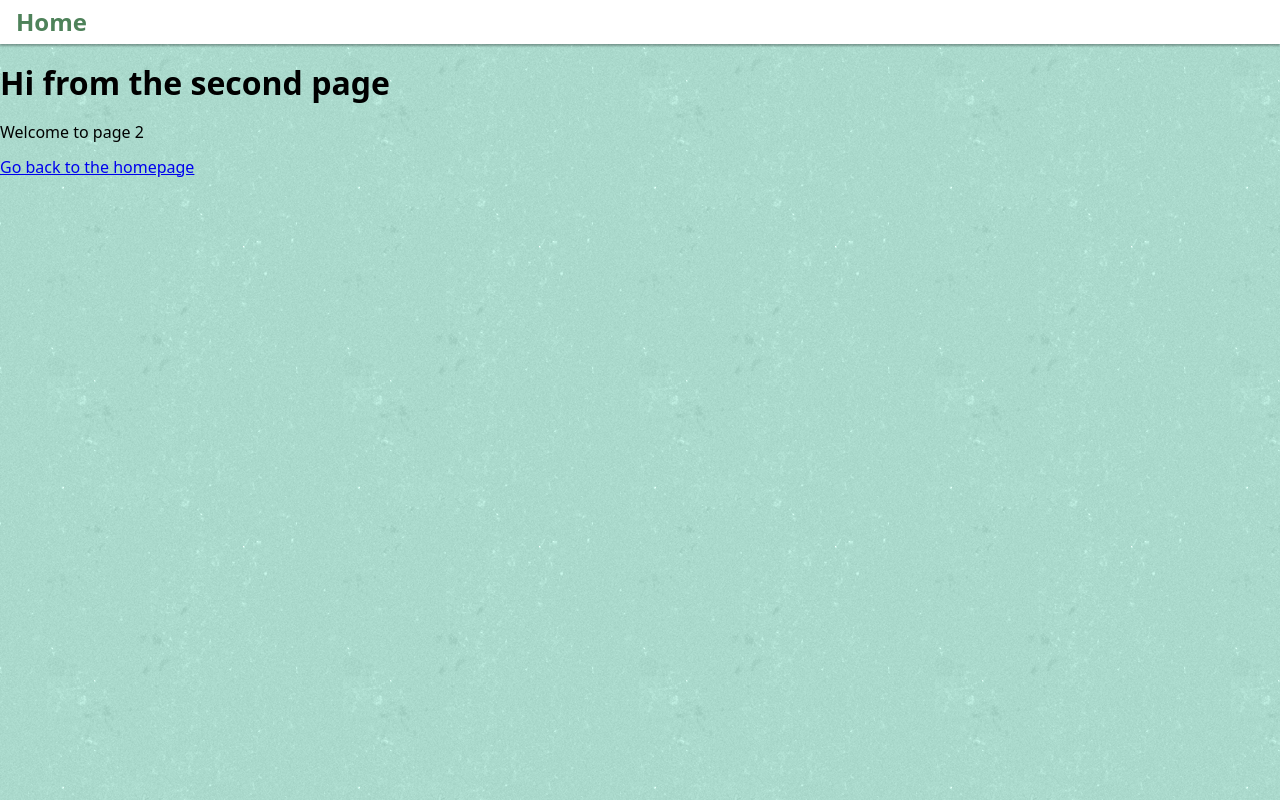
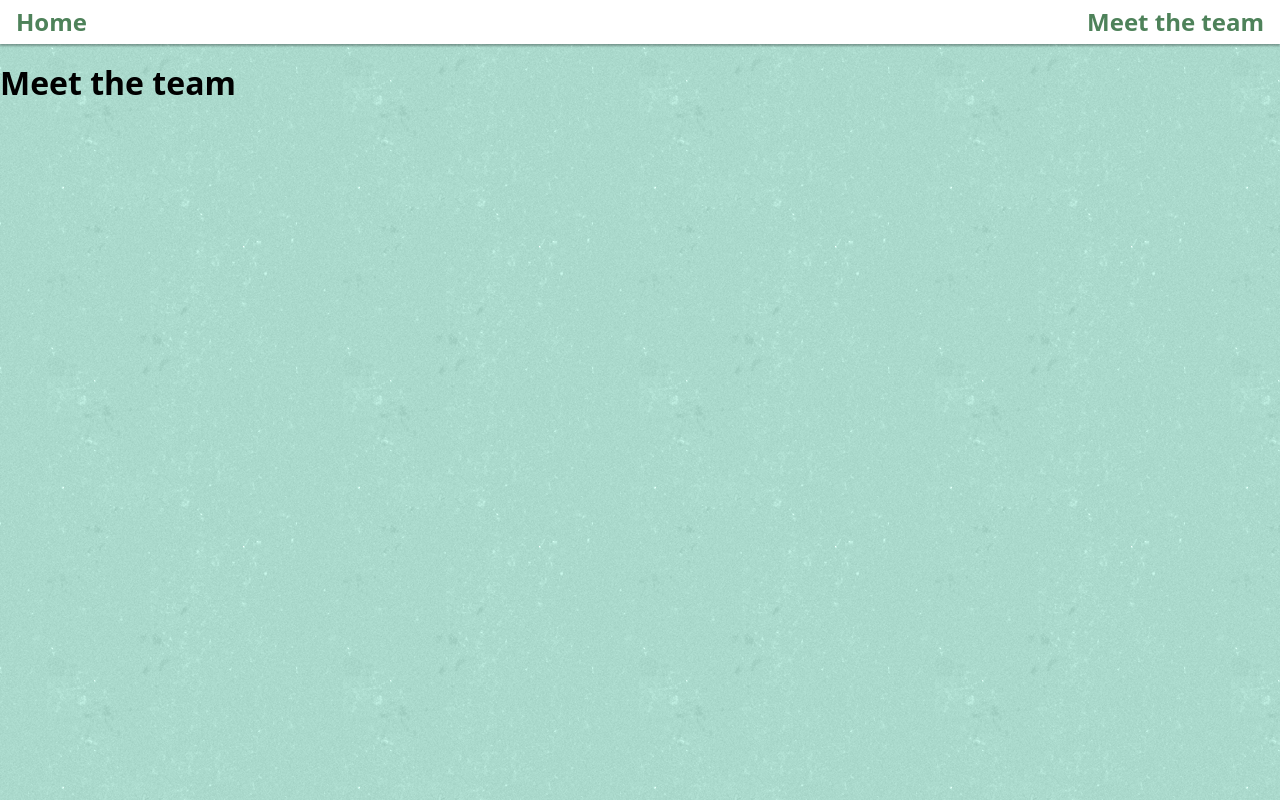
Before and after one commit to andrico1234/graphcms-post-starter, a Gatsby site: page /team in a window 1280 px wide. Built offline with nearby package versions, Linux system fonts and the light colour scheme; Gatsby itself is replaced by a stand-in of ours.

Commit message:
add profile pictures add tem page start team member component

```diff
--- a/src/components/Header/header.js
+++ b/src/components/Header/header.js
@@ -4,13 +4,12 @@ import React from 'react'
 
 const Header = () => (
   <StyledHeader>
-    <Heading>
-      <StyledLink
-        to="/"
-      >
-        Home
-      </StyledLink>
-    </Heading>
+    <DefaultHeading>
+      <StyledLink to="/">Home</StyledLink>
+    </DefaultHeading>
+    <MeetHeading>
+      <StyledLink to="/team">Meet the team</StyledLink>
+    </MeetHeading>
   </StyledHeader>
 )
 
@@ -18,15 +17,19 @@ export default Header
 
 const StyledHeader = styled.div`
   background: white;
-  box-shadow: 0px 2px 2px 0px rgba(0,0,0,0.3);
+  box-shadow: 0px 2px 2px 0px rgba(0, 0, 0, 0.3);
   color: #4e825a;
   display: flex;
   width: 100%;
 `
 
-const Heading = styled.h2`
+const DefaultHeading = styled.h2`
   margin: 0;
   padding: 8px 16px;
+`
+
+const MeetHeading = styled(DefaultHeading)`
+  margin-left: auto;
 `
 
 const StyledLink = styled(Link)`
--- a/src/pages/team.js
+++ b/src/pages/team.js
@@ -1,16 +1,13 @@
 import React from 'react'
-import { Link } from 'gatsby'
 
 import Layout from '../components/Layout/layout'
 import SEO from '../components/Seo/seo'
 
-const SecondPage = () => (
+const TeamPage = () => (
   <Layout>
-    <SEO title="Page two" />
-    <h1>Hi from the second page</h1>
-    <p>Welcome to page 2</p>
-    <Link to="/">Go back to the homepage</Link>
+    <SEO title="Meet the team" />
+    <h1>Meet the team</h1>
   </Layout>
 )
 
-export default SecondPage
+export default TeamPage
```
Also changed, not shown: src/components/TeamMember/teamMember.js (added, +7 -0 lines), src/images/profile-pictures/Jaime.jpg (added), src/images/profile-pictures/david.jpg (added), src/images/profile-pictures/eva.jpg (added), src/images/profile-pictures/jacks.jpg (added), src/images/profile-pictures/kirstie.jpg (added), src/images/profile-pictures/paul.jpg (added), src/images/profile-pictures/sonja.jpg (added).
